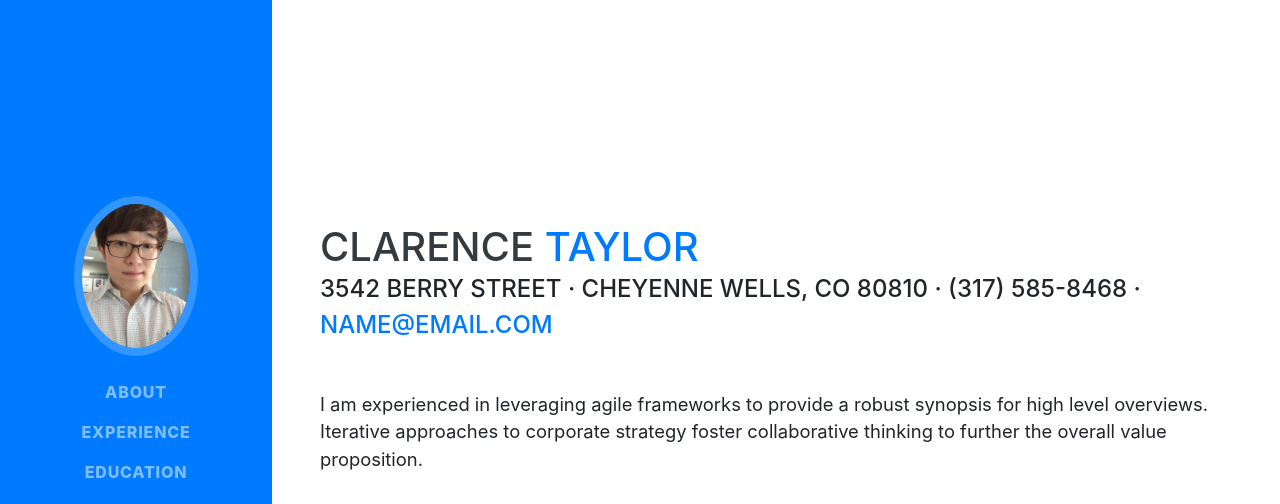
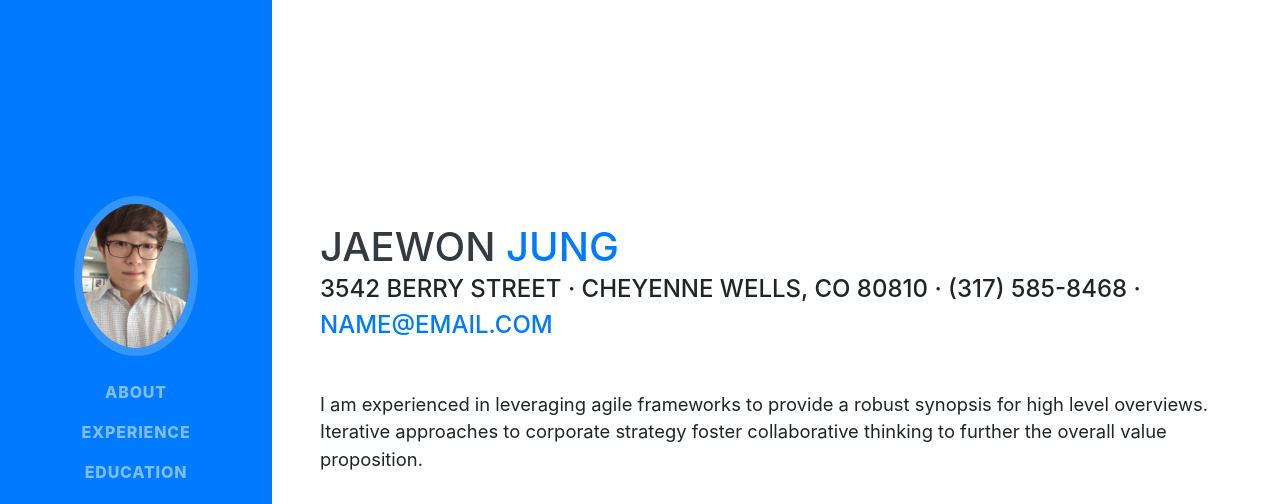
Before and after one commit to jaewon-jun9/jaewon-jun9.github.io, a website with bundled scripts: page index.html in a window 1280 px wide. Shown: the top 504 px of the page. Built offline with nearby package versions, Linux system fonts and the light colour scheme; a web font is replaced by a local one.

Commit message:
Update index.html

```diff
--- a/index.html
+++ b/index.html
@@ -63,8 +63,8 @@
 
     <section class="resume-section p-3 p-lg-5 d-flex align-items-center" id="about">
       <div class="w-100">
-        <h1 class="mb-0">Clarence
-          <span class="text-primary">Taylor</span>
+        <h1 class="mb-0">Jaewon
+          <span class="text-primary">Jung</span>
         </h1>
         <div class="subheading mb-5">3542 Berry Street · Cheyenne Wells, CO 80810 · (317) 585-8468 ·
           <a href="mailto:name@email.com">name@email.com</a>
```
